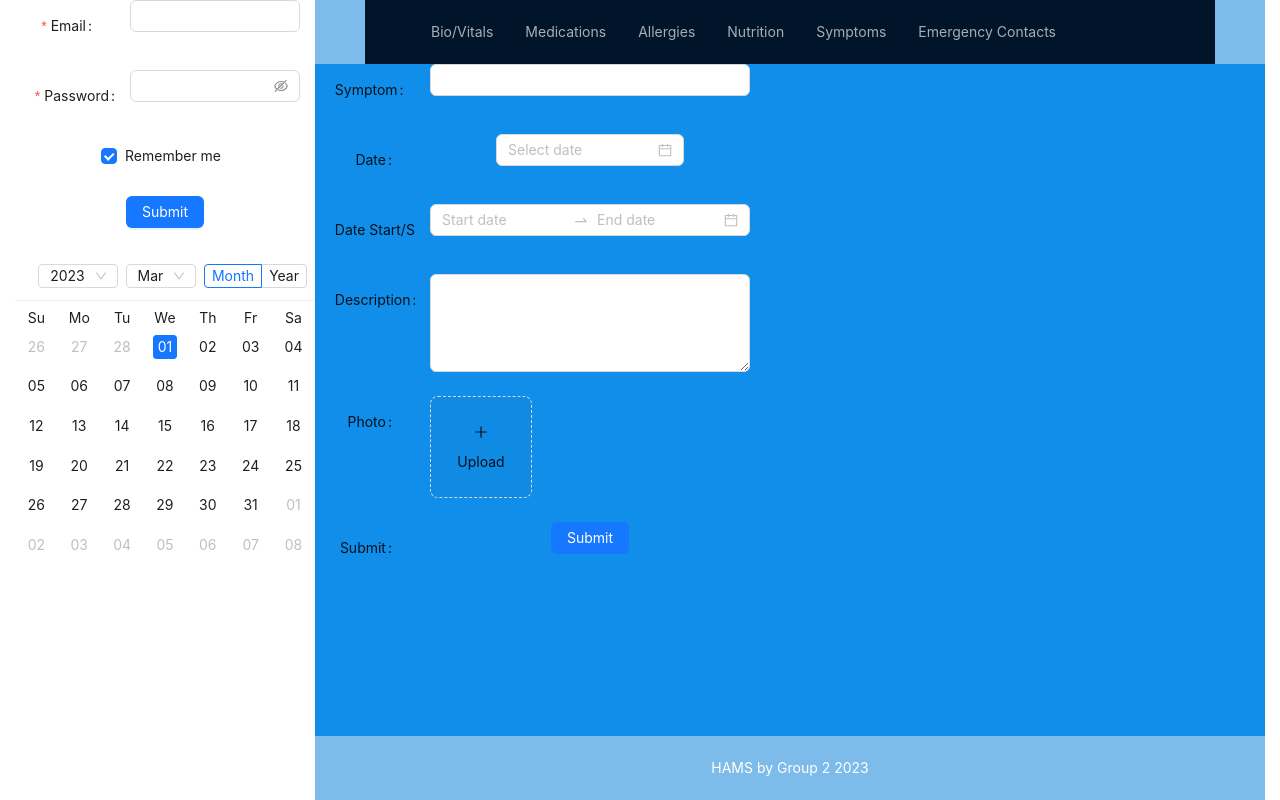
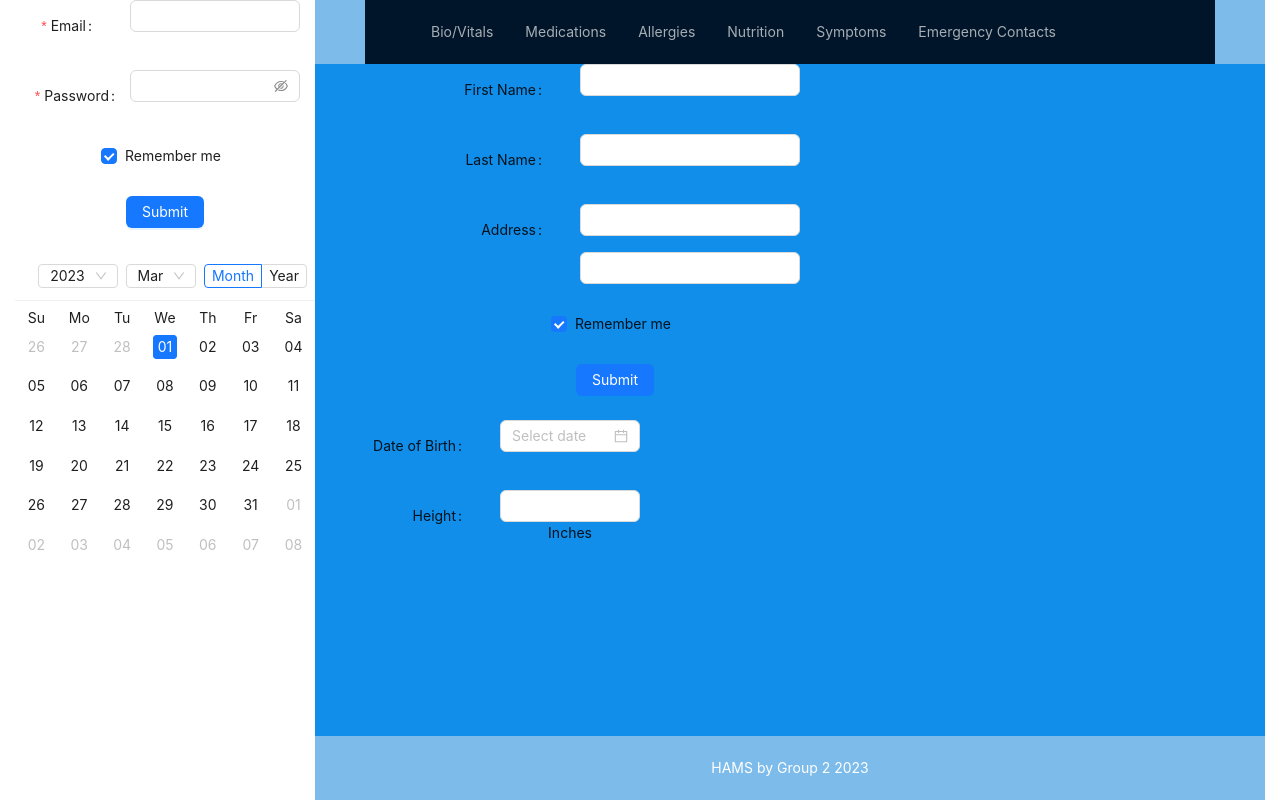
Before and after one commit to J-Howell-kc/Medical-Info-Log-App, a React (Create React App) app in the folder client/: page / in a window 1280 px wide. Built offline with nearby package versions, Linux system fonts and the light colour scheme.

Commit message:
adding input fields and positioning

```diff
--- a/client/src/App.js
+++ b/client/src/App.js
@@ -34,7 +34,7 @@ const footerStyle = {
 };
 const App = () => {
 
-  const [currentTab, setTab] = useState("symptoms");
+  const [currentTab, setTab] = useState("biovitals");
 
   const renderTab = () => {
     switch (currentTab) {
--- a/client/src/components/Biovitals/index.js
+++ b/client/src/components/Biovitals/index.js
@@ -1,20 +1,29 @@
-import { Button, Checkbox, Form, Input } from 'antd';
+import { Button, Checkbox, Form, Input, DatePicker, Space } from "antd";
+import Col from "antd/lib/grid/col";
+import Row from "antd/lib/grid/row";
 const onFinish = (values) => {
-  console.log('Success:', values);
+  console.log("Success:", values);
 };
 const onFinishFailed = (errorInfo) => {
-  console.log('Failed:', errorInfo);
+  console.log("Failed:", errorInfo);
+};
+
+const onChange = (date, dateString) => {
+    console.log(date, dateString);
   };
 
 const Biovitals = () => {
   return (
+    <div>
+      <Row>
+        <Col>
           <Form
             name="basic"
             labelCol={{
-          span: 8,
+              span: 10,
             }}
             wrapperCol={{
-          span: 16,
+              span: 10,
             }}
             style={{
               maxWidth: 600,
@@ -27,12 +36,11 @@ const Biovitals = () => {
             autoComplete="off"
           >
             <Form.Item
-          label="Email"
-          name="email"
+              label="First Name"
+              name="firstname"
               rules={[
                 {
-              required: true,
-              message: 'Please input your Email!',
+                  message: "Please input your Email!",
                 },
               ]}
             >
@@ -40,16 +48,28 @@ const Biovitals = () => {
             </Form.Item>
 
             <Form.Item
-          label="Password"
-          name="password"
+              label="Last Name"
+              name="lastname"
               rules={[
                 {
-              required: true,
-              message: 'Please input your password!',
+                  message: "Please input your password!",
                 },
               ]}
             >
-          <Input.Password />
+              <Input />
+            </Form.Item>
+
+            <Form.Item
+              label="Address"
+              name="address"
+              rules={[
+                {
+                  message: "Please input your Email!",
+                },
+              ]}
+            >
+              <Input className='mb-3' />
+              <Input />
               </Form.Item>
 
             <Form.Item
@@ -57,7 +77,7 @@ const Biovitals = () => {
               valuePropName="checked"
               wrapperCol={{
                 offset: 8,
-            span: 16,
+                span: 8,
               }}
             >
               <Checkbox>Remember me</Checkbox>
@@ -66,7 +86,7 @@ const Biovitals = () => {
             <Form.Item
               wrapperCol={{
                 offset: 8,
-            span: 16,
+                span: 8,
               }}
             >
               <Button type="primary" htmlType="submit">
@@ -74,8 +94,51 @@ const Biovitals = () => {
               </Button>
             </Form.Item>
           </Form>
+        </Col>
+        <Col>
+          <Form
+            name="basic"
+            labelCol={{
+              span: 10,
+            }}
+            wrapperCol={{
+              span: 10,
+            }}
+            style={{
+              maxWidth: 600,
+            }}
+            initialValues={{
+              remember: true,
+            }}
+            onFinish={onFinish}
+            onFinishFailed={onFinishFailed}
+            autoComplete="off"
+          >
+            <Form.Item
+            label="Date of Birth"
+            name="dateofbirth">
+            <DatePicker
+            onChange={onChange} />
+            </Form.Item>
 
+            <Form.Item
+              label="Height"
+              name="Height"
+              rules={[
+                {
+
+                  message: "Please input your Email!",
+                },
+              ]}
+            >
+              <Input />
+              <span>Inches</span>
+            </Form.Item>
+          </Form>
+        </Col>
+      </Row>
+    </div>
   );
-    }
+};
 
 export default Biovitals;
--- a/client/src/components/Header/index.js
+++ b/client/src/components/Header/index.js
@@ -1,4 +1,4 @@
-import { Layout, Menu, Button } from "antd";
+import { Layout, Menu } from "antd";
 const { Header } = Layout;
 
 const items = [
```
Also changed, not shown: 2 other files (tests, documents, lock files or other folders). Lines whose indentation alone changed are shown as unchanged.
